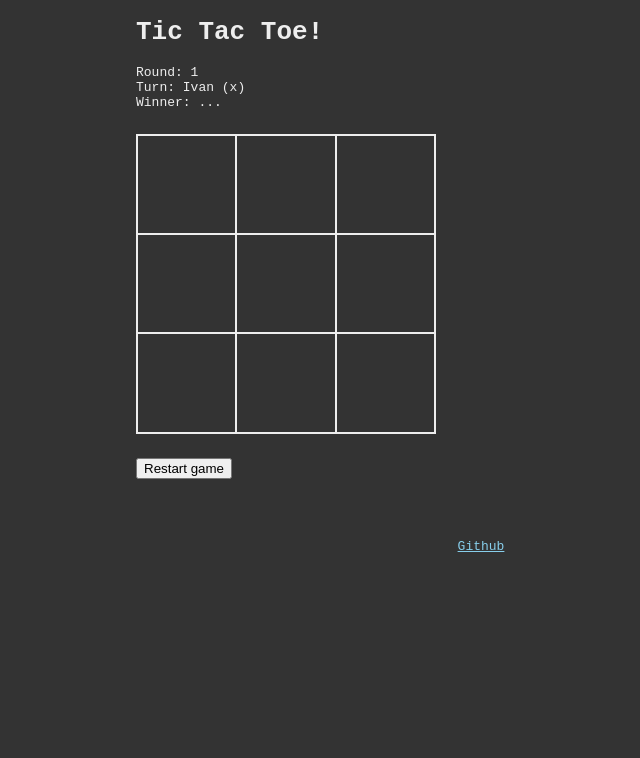
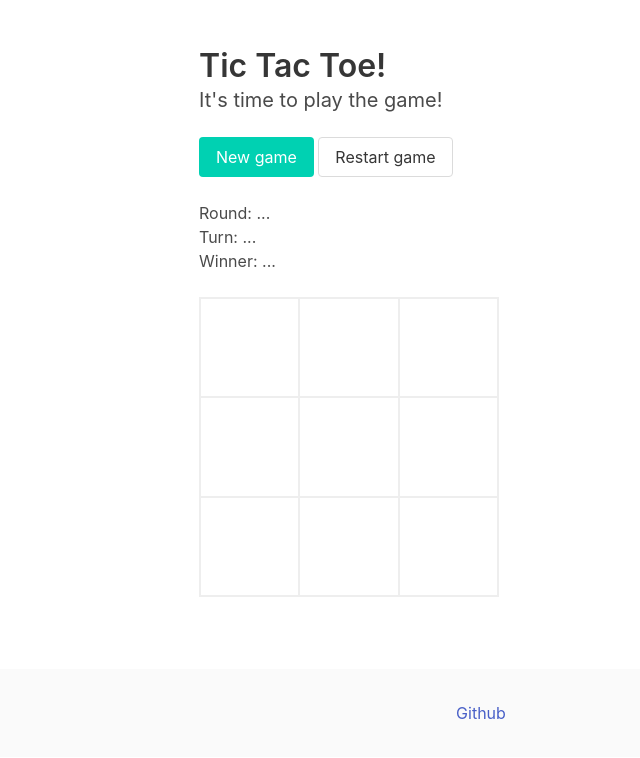
Before and after one commit to greqov/odin-tic-tac-toe, a website: page index.html in a window 1280 px wide. Shown: the whole page, without its empty margins (159-799 px from the left). Drawn offline with nearby package versions, Linux system fonts and the light colour scheme.

Commit message:
Add Bulma CSS framework, update page markup

```diff
--- a/css/styles.css
+++ b/css/styles.css
@@ -1,23 +1,3 @@
-* {
-  box-sizing: border-box;
-}
-
-html {
-  background-color: #333;
-  color: #eee;
-  font-family: monospace;
-}
-
-body {
-  max-width: 720px;
-  margin: 0 auto;
-  padding: 0 15px;
-}
-
-a {
-  color: skyblue;
-}
-
 .gameboard {
   display: flex;
   flex-wrap: wrap;
@@ -33,12 +13,13 @@ a {
   justify-content: center;
   width: 33.33%;
   height: 33.33%;
+  padding-bottom: 8px;
+  font-size: 32px;
   border: 1px solid #eee;
   cursor: pointer;
   user-select: none;
 }
 
-footer {
-  padding: 60px 0 40px;
-  text-align: center;
+.footer {
+  padding: 32px;
 }
--- a/index.html
+++ b/index.html
@@ -5,14 +5,32 @@
     <meta http-equiv="X-UA-Compatible" content="IE=edge" />
     <meta name="viewport" content="width=device-width, initial-scale=1.0" />
     <title>Tic Tac Toe</title>
+    <link rel="stylesheet" href="https://cdn.jsdelivr.net/npm/bulma@0.9.3/css/bulma.min.css">
     <link rel="stylesheet" href="css/styles.css" />
   </head>
   <body>
-    <h1>Tic Tac Toe!</h1>
+    <section class="section">
+      <div class="container">
+        <div class="columns is-centered">
+          <div class="column is-6">
 
+            <h1 class="title">
+              Tic Tac Toe!
+            </h1>
+            <p class="subtitle">
+              It's time to play the game!
+            </p>
+
+            <div class="block">
+              <button class="button is-primary" type="button">New game</button>
+              <button class="button js-restart-btn" type="button">Restart game</button>
+            </div>
+
+            <div class="block">
               Round: <span class="round">...</span><br/>
               Turn: <span class="turn">...</span><br/>
               Winner: <span class="winner">...</span><br/>
+            </div>
 
             <div class="gameboard">
               <div class="cell" data-idx="0"></div>
@@ -26,11 +44,16 @@
               <div class="cell" data-idx="8"></div>
             </div>
 
-    <div class="controls">
-      <button type="button" class="restart-btn">Restart game</button>
           </div>
+        </div>
+      </div>
+    </section>
 
-    <footer><a href="https://github.com/greqov/odin-tic-tac-toe" target="_blank">Github</a></footer>
+    <footer class="footer">
+      <div class="content has-text-centered">
+        <a href="https://github.com/greqov/odin-tic-tac-toe" target="_blank">Github</a>
+      </div>
+    </footer>
 
     <script src="js/script.js"></script>
   </body>
```
Lines whose indentation alone changed are shown as unchanged.
